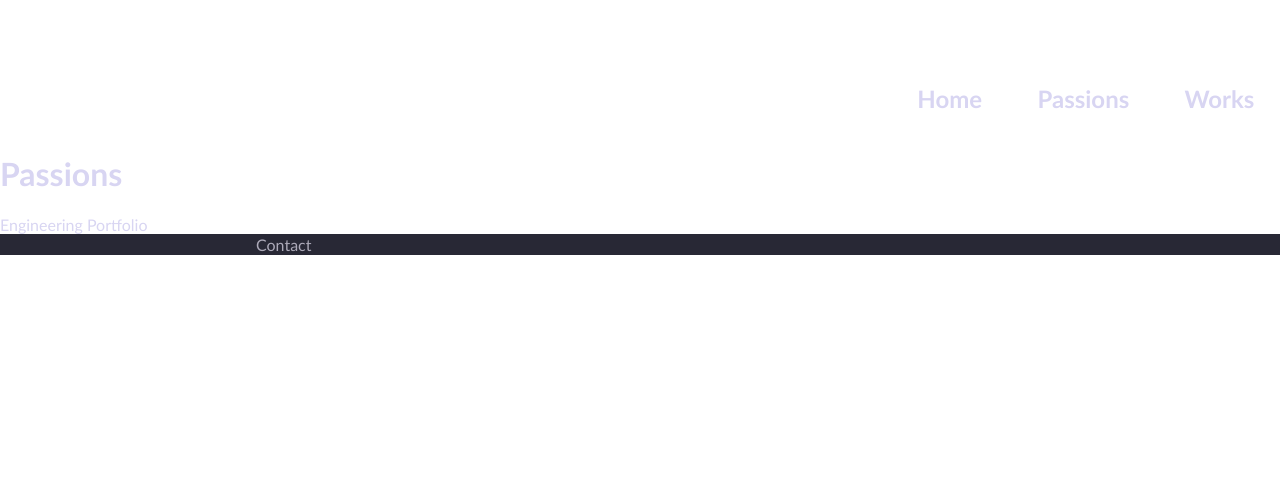
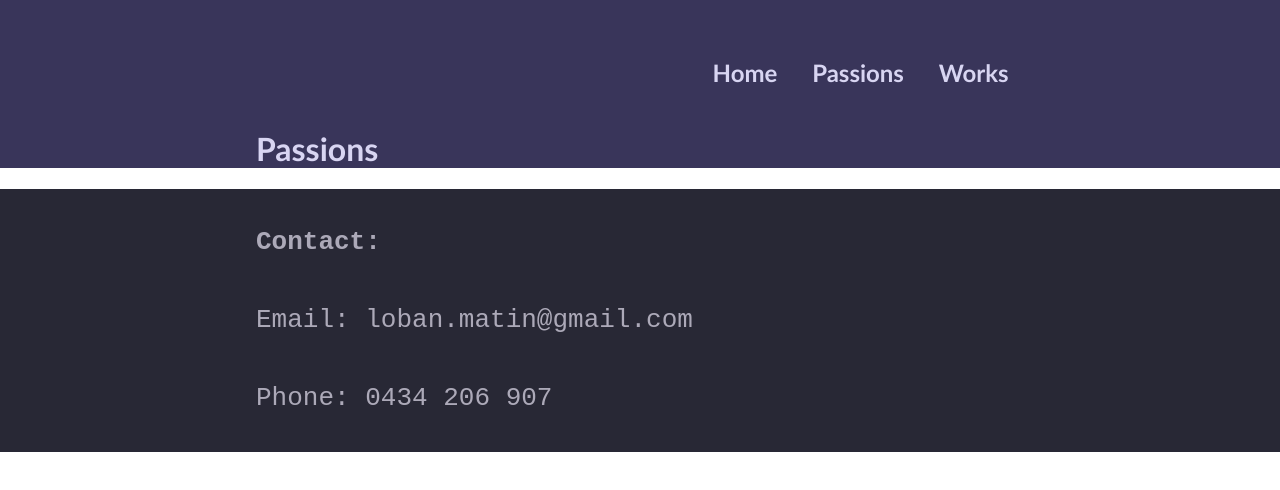
Before and after one commit to LobanMatin/EngineeringPortfolio, a plain HTML site: page passions.html in a window 1280 px wide. Drawn offline with Linux system fonts and the light colour scheme.

Commit message:
Started layout of passions page

```diff
--- a/home_styles.css
+++ b/home_styles.css
@@ -1,6 +1,4 @@
 .home_upper {
-    background-color: rgb(57, 53, 90);
-
     padding: 5% 20%;
     padding-bottom: 8%;
 }
--- a/passions.html
+++ b/passions.html
@@ -17,7 +17,11 @@
 			</nav>
 			<h1>Passions</h1>
 		</header>
-		<section>Engineering Portfolio</section>
-		<footer>Contact</footer>
+		<section></section>
+		<footer class="contact_tab">
+			<p><strong>Contact:</strong></p>
+			<p>Email: loban.matin@gmail.com</p>
+			<p>Phone: 0434 206 907</p>
+		</footer>
 	</body>
 </html>
--- a/styles.css
+++ b/styles.css
@@ -3,6 +3,11 @@ body {
     margin: 0;
     font-family: Trebuchet MS;
     color: rgb(216, 213, 242);
+}
+
+header {
+    background-color: rgb(57, 53, 90);
+    padding: 0 20%;
 }
 
 footer {
```
